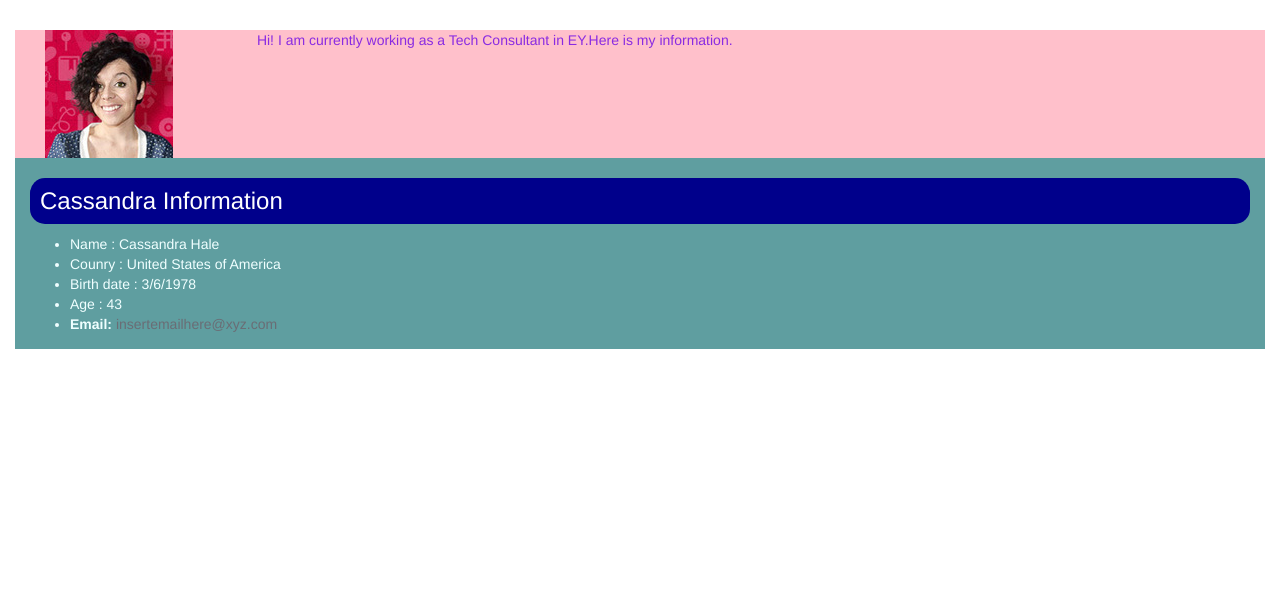
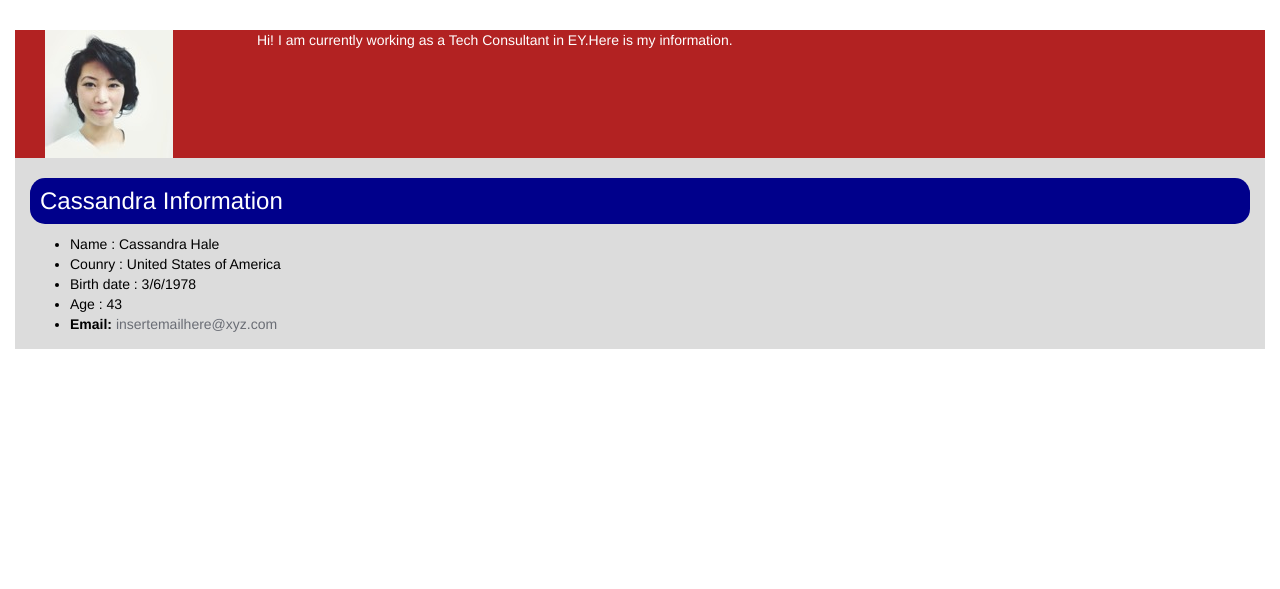
Before and after one commit to Avni-Sharma/1-html-review-Avni-Sharma, a PHP site: page /userinfo.html in a window 1280 px wide. Shown: the part 65-654 px from the top of the page. Run offline with PHP 8.4, Linux system fonts and the light colour scheme; some libraries are stand-ins or nearby versions; grey boxes are pictures that could not be loaded.

Commit message:
Update images

```diff
--- a/public/books.html
+++ b/public/books.html
@@ -101,8 +101,9 @@
       <header>
       Form
     </header>
-    <h4>Input fields to be entered as a row in the table</h4><br>
 
+     <h4>Input fields to be entered as a row in the table</h4><br>
+    <!-- Title,Author,Year Published,Publisher,Page Count,MSRP -->
   <div class="form-group">
     <label for="title">Title</label>
     <input type="text" class="form-control" id="title" placeholder="Enter Title"><br>
@@ -115,7 +116,7 @@
     <label for="year">Page Count</label>
     <input type="text" class="form-control" id="pagecount" placeholder="Enter Page Count"><br>
     <label for="year">MSRP</label>
-    <input type="text" class="form-control" id="msrp" placeholder="Enter MSRP"><br>
+    <input type="text" class="form-control" id="msrp" placeholder="Enter MSRP">
   </div>
   <button type="submit" class="btn btn-primary">Submit</button><br><br><br>
 </form>
--- a/public/css/style.css
+++ b/public/css/style.css
@@ -46,19 +46,21 @@ main{
 form{
   margin:20px;
 }
-
+#borderimg {
+  border-image: url(border.png) 30 round;
+}
 
 .helloworld{
-  background-color: pink;
-  color:blueviolet;
+  background-color:firebrick;
+  color: white;
 }
 #interests{
-  background-color:gold;
-  color: green;
+  background-color: gainsboro;
+  color: black;
 }
 #places{
-  background-color: cadetblue;
-  color: azure;
+  background-color: lightcoral;
+  color:white;
 }
 
 thead{
--- a/public/index.html
+++ b/public/index.html
@@ -1,4 +1,4 @@
-<!DOCTYPE html>
+  <!DOCTYPE html>
 <html>
   <head>
     <meta charset="utf-8">
--- a/public/userinfo.html
+++ b/public/userinfo.html
@@ -37,7 +37,7 @@
      <div class = "row helloworld">
        <div class = "col-lg-9 col-md-9 col-sm-12 col-xs-12">
           <div class = "col-lg-3 col-md-3 col-sm-12 col-xs-12">
-            <img src = "img/cas.jpeg" class="img-responsive">
+            <img src = "img/cas.jpeg" class="img-responsive" id="borderimg">
           </div>
     <p> Hi! I am currently working as a Tech Consultant in EY.Here is my information.
     </p>
@@ -46,7 +46,7 @@
 
   </div>
   <div class = "row">
-    <div class = "col-lg-12 col-md-12 col-sm-12 col-xs-12" id="places">
+    <div class = "col-lg-12 col-md-12 col-sm-12 col-xs-12" id="interests">
   <h3> Cassandra Information </h3>
   <ul>
   <li>Name : Cassandra Hale</li>
```
Also changed, not shown: public/img/cas.jpeg, public/img/france.jpeg (added), public/img/lasvegas.jpeg (added), public/img/sikkim.jpeg (added).
